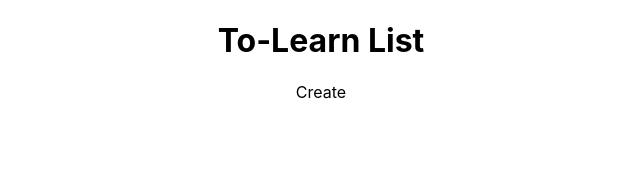
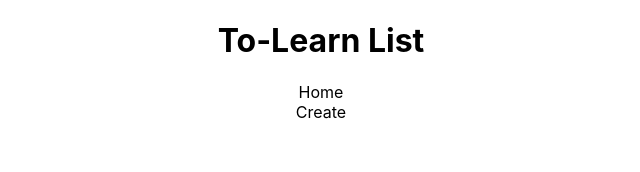
Before and after one commit to syywu/To-learn-list, a React (Create React App) app: page / in a window 1280 px wide. Shown: the top 172 px of the page, without its empty margins (319-959 px from the left). Built offline with nearby package versions, Linux system fonts and the light colour scheme.

Commit message:
notfound

```diff
--- a/src/App.js
+++ b/src/App.js
@@ -1,12 +1,14 @@
 import Create from "./routes/Create";
 import "./App.css";
 import Navbar from "./routes/Navbar";
+import Home from "./routes/Home";
 
 function App() {
   return (
     <div className="App">
       <Navbar />
       <div className="content">
+        <Home />
         <Create />
       </div>
     </div>
```
Also changed, not shown: src/routes/NotFound.js (added, +7 -0 lines).
